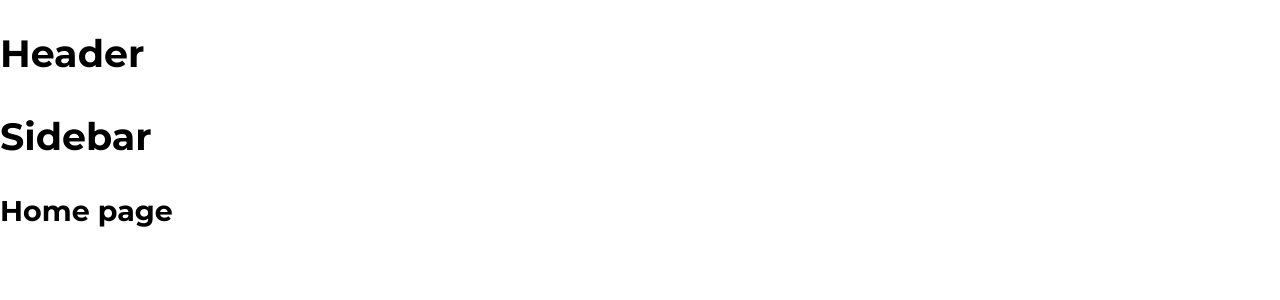
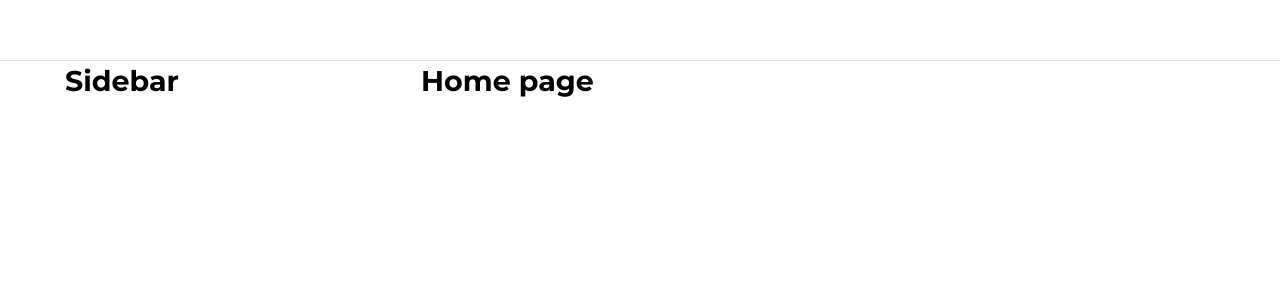
Before and after one commit to quocbaozui/tiktok, a React (Create React App) app in the folder tiktok-ui/: page / in a window 1280 px wide. Shown: the top 300 px of the page. Built offline with nearby package versions, Linux system fonts and the light colour scheme.

Commit message:
Dựng khung Layout mặc định

```diff
--- a/tiktok-ui/package.json
+++ b/tiktok-ui/package.json
@@ -7,6 +7,7 @@
     "@testing-library/jest-dom": "^6.6.3",
     "@testing-library/react": "^16.3.0",
     "@testing-library/user-event": "^13.5.0",
+    "classnames": "^2.5.1",
     "normalize.css": "^8.0.1",
     "react": "^19.1.0",
     "react-dom": "^19.1.0",
--- a/tiktok-ui/src/components/GlobalStyles/GlobalStyles.scss
+++ b/tiktok-ui/src/components/GlobalStyles/GlobalStyles.scss
@@ -3,10 +3,16 @@
 
 :root {
   --primary: red;
+
+  // Default layout
+  --default-layout-header-height: 60px;
+  --default-layout-width: 1150px;
 }
 
 * {
   box-sizing: border-box;
+  margin: 0;
+  padding: 0;
 }
 
 html {
--- /dev/null
+++ b/tiktok-ui/src/components/Layout/DefaultLayout/DefaultLayout.module.scss
@@ -0,0 +1,14 @@
+.wrapper {
+  display: flex;
+  flex-direction: column;
+  align-items: center;
+}
+
+.container {
+  width: var(--default-layout-width);
+  display: flex;
+}
+
+.content {
+  flex: 1;
+}
--- /dev/null
+++ b/tiktok-ui/src/components/Layout/DefaultLayout/Sidebar/Sidebar.module.scss
@@ -0,0 +1,3 @@
+.wrapper {
+  width: 356px;
+}
--- a/tiktok-ui/src/components/Layout/DefaultLayout/Sidebar/index.js
+++ b/tiktok-ui/src/components/Layout/DefaultLayout/Sidebar/index.js
@@ -1,8 +1,13 @@
+import styles from './Sidebar.module.scss';
+import classNames from 'classnames/bind';
+
+const cv = classNames.bind(styles);
+
 function Sidebar() {
   return (
-    <div>
-      <h1>Sidebar</h1>
-    </div>
+    <aside className={cv('wrapper')}>
+      <h2>Sidebar</h2>
+    </aside>
   );
 }
 
--- a/tiktok-ui/src/components/Layout/DefaultLayout/index.js
+++ b/tiktok-ui/src/components/Layout/DefaultLayout/index.js
@@ -1,13 +1,17 @@
 import Header from '~/components/Layout/components/Header';
 import Sidebar from './Sidebar';
+import classNames from 'classnames/bind';
+import styles from './DefaultLayout.module.scss';
+
+const cx = classNames.bind(styles);
 
 function DefaultLayout({ children }) {
   return (
-    <div>
+    <div className={cx('wrapper')}>
       <Header />
-      <div className="container">
+      <div className={cx('container')}>
         <Sidebar />
-        <div className="content">{children}</div>
+        <div className={cx('content')}>{children}</div>
       </div>
     </div>
   );
--- a/tiktok-ui/src/components/Layout/HeaderOnly/index.js
+++ b/tiktok-ui/src/components/Layout/HeaderOnly/index.js
@@ -1,6 +1,6 @@
 import Header from '~/components/Layout/components/Header';
 
-function DefaultLayout({ children }) {
+function HeaderOnly({ children }) {
   return (
     <div>
       <Header />
@@ -10,4 +10,4 @@
     </div>
   );
 }
-export default DefaultLayout;
+export default HeaderOnly;
--- /dev/null
+++ b/tiktok-ui/src/components/Layout/components/Header/Header.module.scss
@@ -0,0 +1,12 @@
+.wrapper {
+  width: 100%;
+  height: var(--default-layout-header-height);
+  box-shadow: 0px 1px rgb(0 0 0 / 12%);
+  display: flex;
+  justify-content: center;
+}
+
+.inner {
+  height: 100%;
+  width: var(--default-layout-width);
+}
--- a/tiktok-ui/src/components/Layout/components/Header/index.js
+++ b/tiktok-ui/src/components/Layout/components/Header/index.js
@@ -1,8 +1,14 @@
+import classNames from 'classnames/bind';
+import styles from './Header.module.scss';
+
+// giúp viết được className theo kiểu post-item
+const cx = classNames.bind(styles);
+
 function Header() {
   return (
-    <div>
-      <h1>Header</h1>
-    </div>
+    <header className={cx('wrapper')}>
+      <div className={cx('inner')}></div>
+    </header>
   );
 }
 
```
Also changed, not shown: 1 other file (tests, documents, lock files or other folders).
